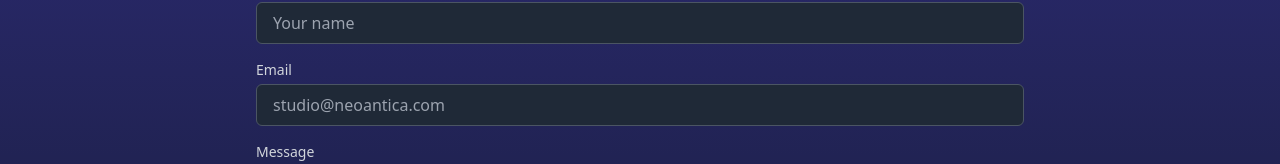
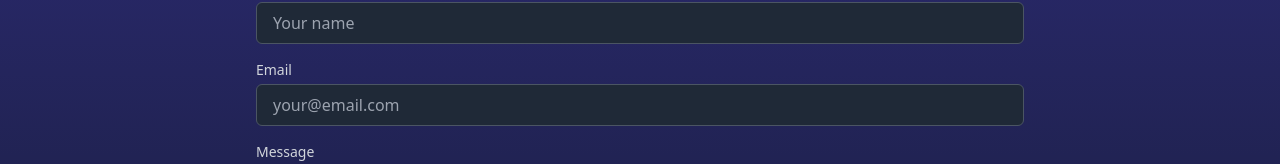
Before and after one commit to JiriTill/fantasytools, a React (Vite) app in the folder client/: page /contact in a window 1280 px wide. Shown: the part 306-470 px from the top of the page. Built offline with nearby package versions, Linux system fonts and the light colour scheme.

Commit message:
Update Contact.jsx

```diff
--- a/client/src/pages/Contact.jsx
+++ b/client/src/pages/Contact.jsx
@@ -32,7 +32,7 @@ export default function Contact() {
               type="email"
               id="email"
               className="w-full px-4 py-2 rounded-md bg-gray-800 text-white border border-gray-600 focus:outline-none focus:ring-2 focus:ring-indigo-500"
-              placeholder="studio@neoantica.com"
+              placeholder="your@email.com"
             />
           </div>
 
```
